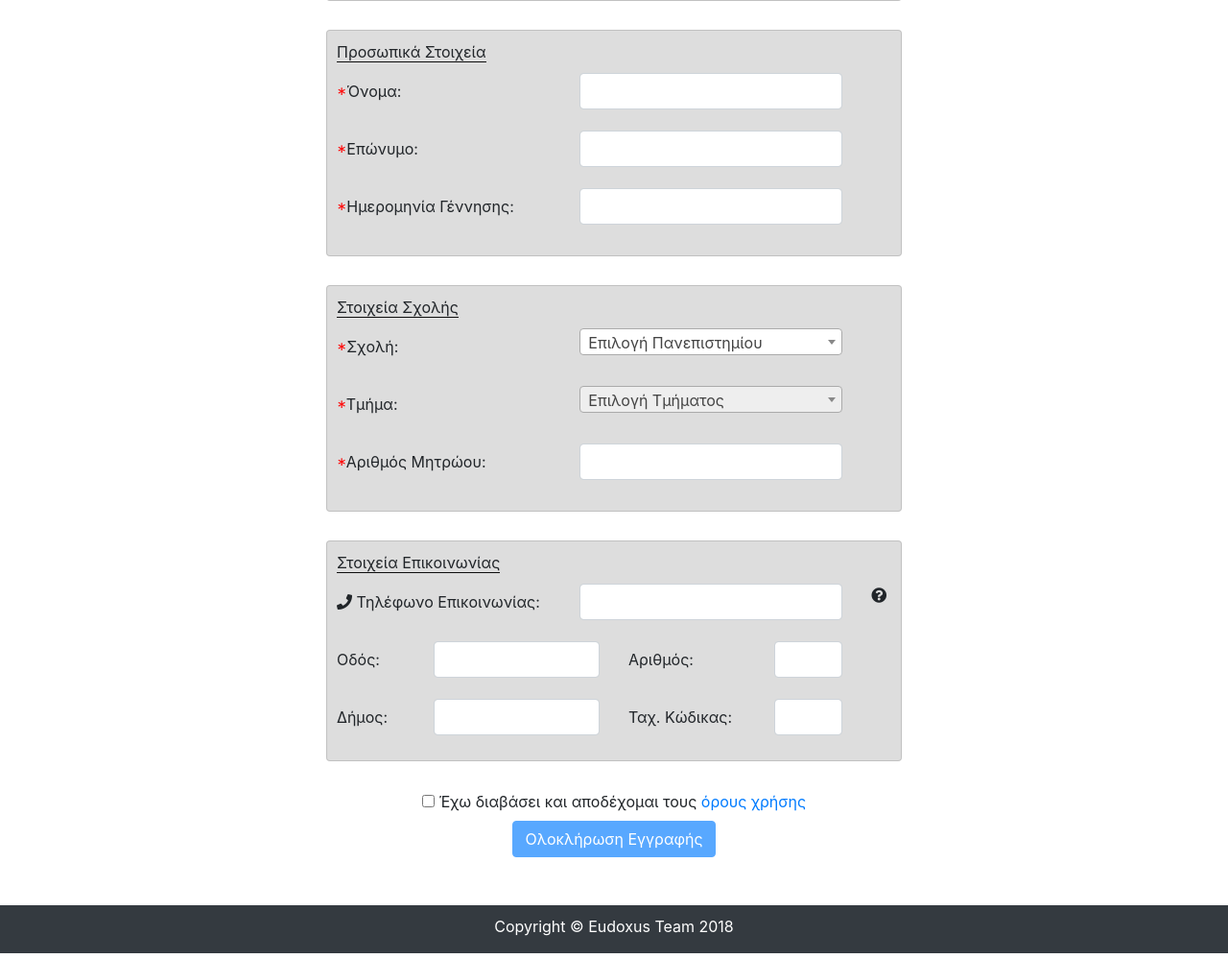
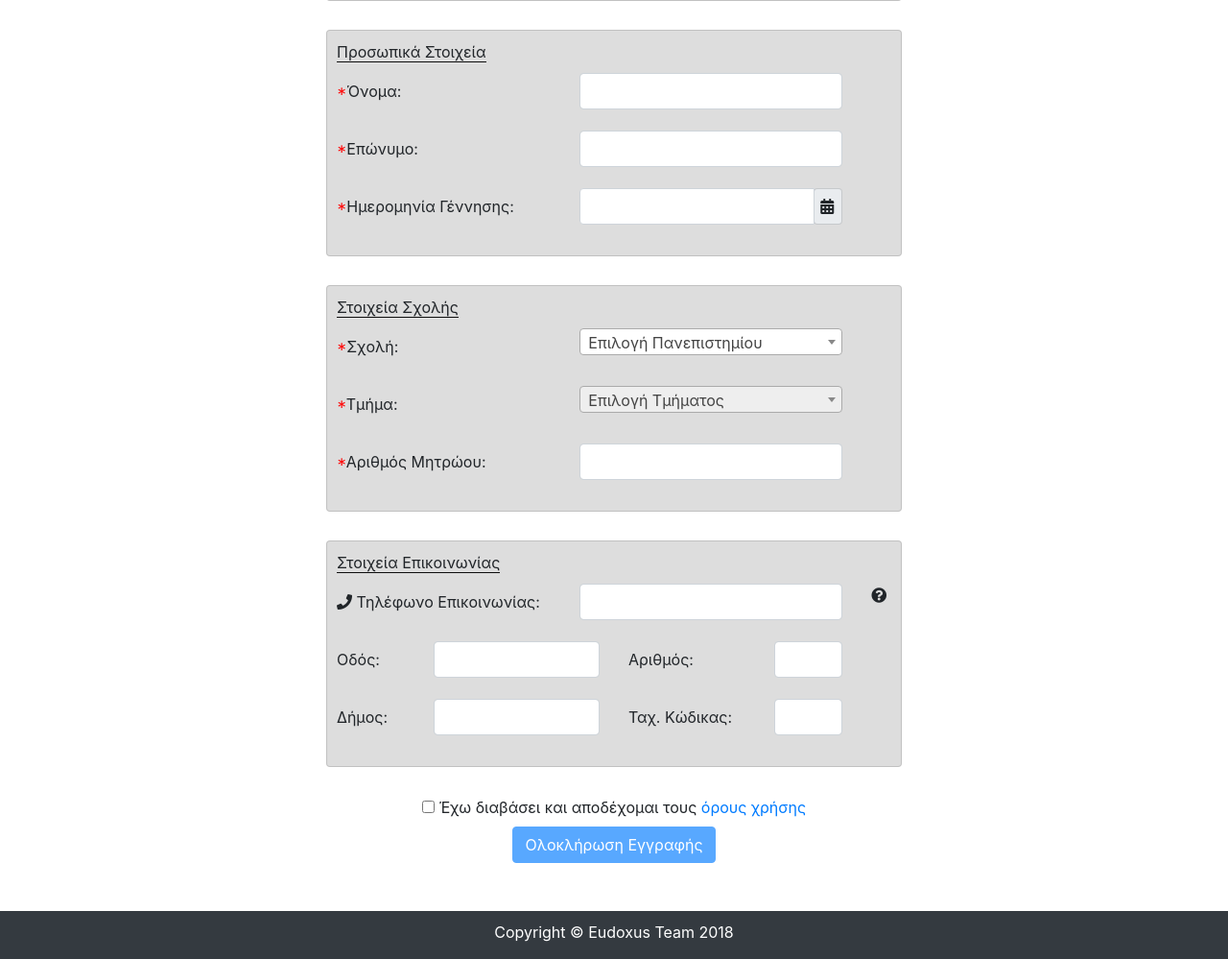
Before and after one commit to PanosEvange/HCI_course_project, a PHP site: page /registration_form_student.php in a window 1280 px wide. Shown: the part 421-1420 px from the top of the page at 96% size. Run offline with PHP 8.4, Linux system fonts and the light colour scheme; data comes from the database, SQL or seed files in the repository.

Commit message:
address validation fixes

```diff
--- a/eam/myDatePickerReg.js
+++ b/eam/myDatePickerReg.js
@@ -1,6 +1,6 @@
 $(function() {
 
-    $('input[name="date"]').daterangepicker({
+    $('.fa.fa-calendar').daterangepicker({
         locale: {format: 'DD/MM/YYYY'},
         singleDatePicker: true,
         showDropdowns: true,
--- a/eam/registration_form_student.php
+++ b/eam/registration_form_student.php
@@ -51,7 +51,7 @@
         <div class="my-main-content-registration">
             <p> Η συμπλήρωση των πεδίων με <span class="my-req-star">*</span> είναι υποχρεωτική.</p>
             <p class="success-registration"> <?php echo $succ;?> </p>
-            <form method="post" action="<?php echo htmlspecialchars($_SERVER["PHP_SELF"]);?>" class="my-registration-from">
+            <form method="post" action="<?php echo htmlspecialchars($_SERVER["PHP_SELF"]);?>" class="my-registration-from" autocomplete="false">
                 <div class="my-reg-account-info">
                     <h> Στοιχεία Λογαριασμού </h>
                       <div class="form-group row">
@@ -144,8 +144,8 @@
 
                       <label for="myBirthDate" class="col-5 col-form-label"><span class="my-req-star">*</span>Ημερομηνία Γέννησης:</label>
                       <div class="input-group date col-6 successRegField my-calendar" id="myBirthDate-reg">
-                          <input type="text" class="form-control" onkeydown="return false" name="date" value="" >
-                          <!-- <span class="input-group-addon"><i class="fa fa-calendar" aria-hidden="true"></i></span> -->
+                          <input type="text" class="form-control" onkeydown="return false" name="date" value="" disabled>
+                          <span class="input-group-addon"><i class="fa fa-calendar" aria-hidden="true"></i></span>
                       </div>
 
                     </div>
@@ -231,15 +231,21 @@
                       </div>
                       <label for="myAddressNum" class="col-3 col-form-label">Αριθμός:</label>
                       <div class="col-2">
-                        <input type="text" name="addressNum" onfocusout="valAddressNumber()" value="<?php echo $addressNum ?>" class="form-control" id="myAddressNum-reg">
+                        <input type="text" name="addressNum" onfocusout="valAddressNumber()" value="<?php echo $addressNum ?>" class="form-control successRegField" id="myAddressNum-reg">
                       </div>
                       <div class="col-1">
                       </div>
                     </div>
                     <div class="row error-msg">
-                        <div class="col-5">
+                        <div class="col-2">
                         </div>
-                        <div class="col-6 error-myAddress-reg">
+                        <div class="col-4 error-myAddress-reg">
+                        </div>
+                        <div class="col-3">
+                        </div>
+                        <div class="col-2 error-myAddressΝum-reg">
+                        </div>
+                        <div class="col-1">
                         </div>
                     </div>
                     <div class="form-group row">
@@ -249,10 +255,22 @@
                       </div>
                       <label for="myAddressTK" class="col-3 col-form-label">Ταχ. Κώδικας:</label>
                       <div class="col-2">
-                        <input type="text" name="addressTK" onfocusout="valTK()" value="<?php echo $TK ?>" class="form-control" id="myAddressTK-reg">
+                        <input type="text" name="addressTK" onfocusout="valTK()" value="<?php echo $TK ?>" class="form-control successRegField" id="myAddressTK-reg">
                       </div>
                       <div class="col-1">
                       </div>
+                    </div>
+                    <div class="row error-msg">
+                        <div class="col-2">
+                        </div>
+                        <div class="col-4 error-myAddressDimos-reg">
+                        </div>
+                        <div class="col-3">
+                        </div>
+                        <div class="col-2 error-myAddressTK-reg">
+                        </div>
+                        <div class="col-1">
+                        </div>
                     </div>
                 </div>
                 <div class="my-registration-submit">
--- a/eam/style.css
+++ b/eam/style.css
@@ -972,3 +972,7 @@ a#myFilterApplyButton:hover{
     border-color: #fff !important;
     box-shadow: none !important;
 }
+
+.my-calendar .form-control {
+    background: white !important;
+}
```
Also changed, not shown: eam/main.js (+45 -15 lines), README.md.
